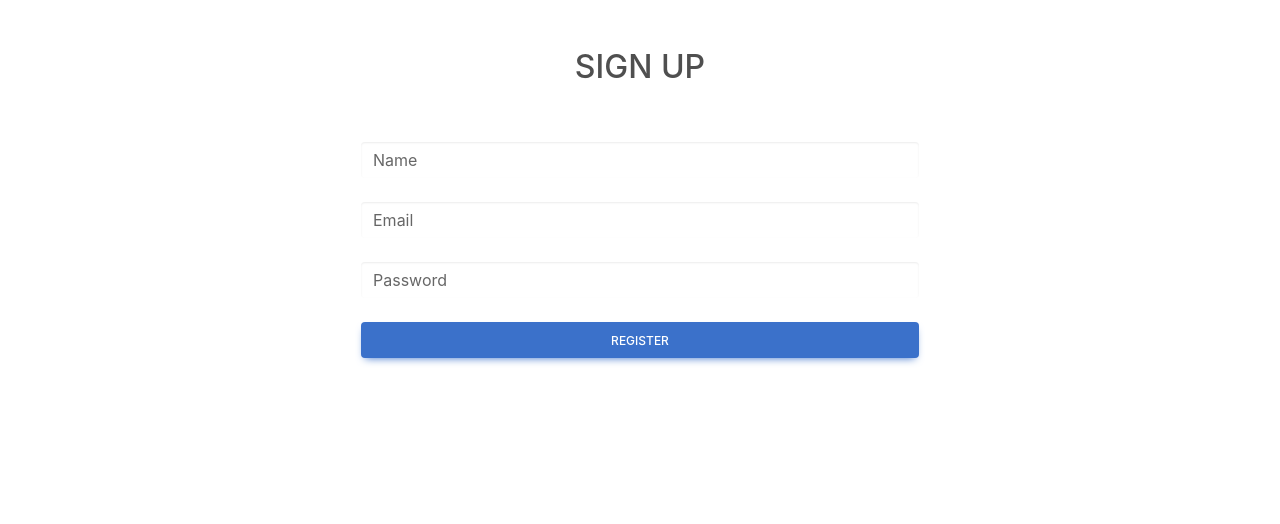
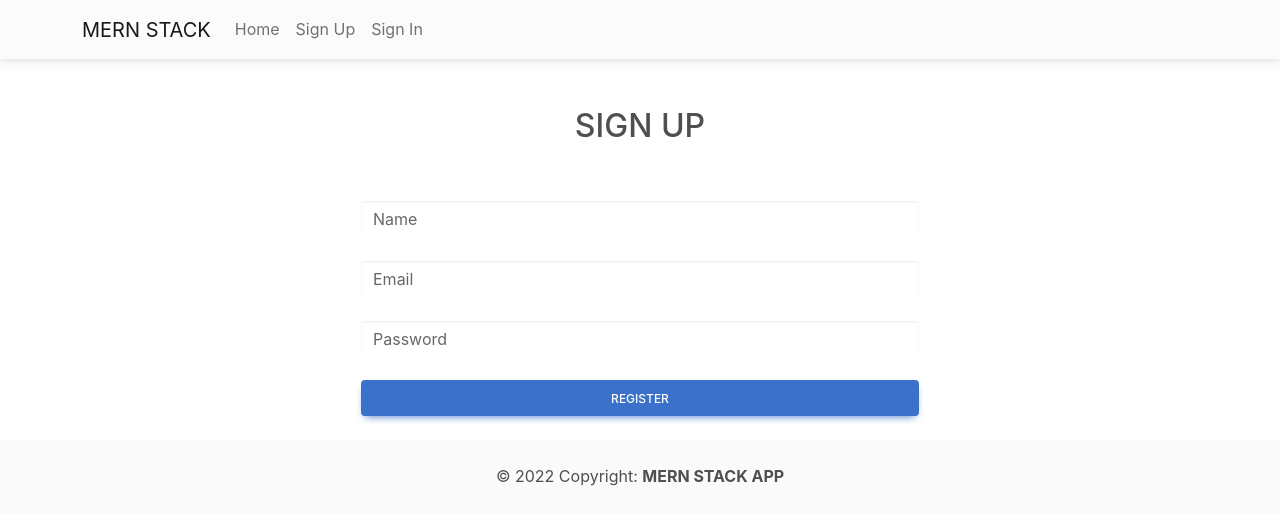
Before and after one commit to aledigirm3/prova-frontend, a React (Create React App) app: page /signup in a window 1280 px wide. Shown: the top 524 px of the page. Built offline with nearby package versions, Linux system fonts and the light colour scheme; no server answers.

Commit message:
header, footer, signIn

```diff
--- a/package.json
+++ b/package.json
@@ -11,6 +11,7 @@
     "react-dom": "^18.2.0",
     "react-router-dom": "^5.3.0",
     "react-scripts": "^5.0.1",
+    "react-toastify": "^9.1.1",
     "web-vitals": "^2.1.4"
   },
   "scripts": {
--- a/src/App.js
+++ b/src/App.js
@@ -1,6 +1,8 @@
 import React from 'react'
 import './App.css'
 import { BrowserRouter, Route } from 'react-router-dom'
+import { ToastContainer } from 'react-toastify'
+import 'react-toastify/dist/ReactToastify.css'
 import Home from './pages/Home'
 import SignUp from './pages/SignUp'
 import SignIn from './pages/SignIn'
@@ -8,6 +10,7 @@
 const App = () => {
   return (
     <div>
+      <ToastContainer/>
       <BrowserRouter>
       <Route exact path='/' component={Home}/>
       <Route exact path='/signup' component={SignUp}/>
--- /dev/null
+++ b/src/component/Footer.js
@@ -0,0 +1,14 @@
+// rafce
+import React from 'react'
+
+const Footer = () => {
+  return (
+    <div>
+        <div className="text-center p-4 footer" style={{ backgroundColor: '#fafafa' }}>
+                © 2022 Copyright: <a className="text-reset fw-bold" target="_blank" rel="noreferrer" href="#">MERN STACK APP</a>
+            </div>
+    </div>
+  )
+}
+
+export default Footer
--- /dev/null
+++ b/src/component/Header.js
@@ -0,0 +1,55 @@
+// rafce
+import React from 'react'
+import { Link } from 'react-router-dom'
+
+const Header = () => {
+  return (
+    <div>
+        <nav className="navbar navbar-expand-lg navbar-light bg-light">
+
+     <div className="container">
+
+     <button
+    className="navbar-toggler"
+    type="button"
+    data-mdb-toggle="collapse"
+    data-mdb-target="#navbarSupportedContent"
+    aria-controls="navbarSupportedContent"
+    aria-expanded="false"
+    aria-label="Toggle navigation"
+    >
+    <i className="fas fa-bars"></i>
+    </button>
+
+    <div className="collapse navbar-collapse" id="navbarSupportedContent">
+
+        <Link className="navbar-brand mt-2 mt-lg-0" href="#">
+            MERN STACK
+        </Link>
+
+        <ul className="navbar-nav me-auto mb-2 mb-lg-0">
+
+            <li className="nav-item">
+                <Link className="nav-link" to="/">Home</Link>
+            </li>
+
+            <li className="nav-item">
+                <Link className="nav-link" to="/signup">Sign Up</Link>
+            </li>
+
+            <li className="nav-item">
+                <Link className="nav-link" to="/signin">Sign In</Link>
+           </li>
+
+        </ul>
+
+    </div>
+
+</div>
+
+</nav>
+    </div>
+  )
+}
+
+export default Header
--- a/src/pages/Home.js
+++ b/src/pages/Home.js
@@ -1,3 +1,4 @@
+// rfce
 import React from 'react'
 
 const Home = () => {
--- a/src/pages/SignIn.js
+++ b/src/pages/SignIn.js
@@ -1,10 +1,55 @@
-import React from 'react'
+// rfce
+import React, { useState } from 'react'
+import axios from 'axios'
+import config from '../configuration.js'
+import { toast } from 'react-toastify'
+import Header from '../component/Header.js'
+import Footer from '../component/Footer.js'
 
 function SignIn () {
+  const [email, setEmail] = useState('')
+  const [password, setPassword] = useState('')
+
+  const handleSubmit = async (e) => {
+    e.preventDefault()
+    try {
+      await axios.post(`${config.api.uri}/user/actions/signin`, {
+        email,
+        password
+      })
+
+      // ritorna i campi a stringhe vuote
+      setEmail('')
+      setPassword('')
+
+      toast.success('Accesso effettuato')
+    } catch (err) {
+      toast.error(err.response.data.error)
+    }
+  }
+
   return (
     <div>
-        <h1>signIn</h1>
-    </div>
+      <Header/>
+     <div className="container custom_className pt-5">
+      <h2 className="signup_title text-center">SIGN IN</h2>
+      <form className=" col-sm-6 offset-3 pt-5 signup_form">
+
+        <div className="form-outline mb-4">
+          <input onChange={e => setEmail(e.target.value)} type="email" id="form4Example2" className="form-control" value={email}/>
+          <label className="form-label" htmlFor="form4Example2">Email</label>
+        </div>
+
+        <div className="form-outline mb-4">
+          <input onChange={e => setPassword(e.target.value)} type="password" id="form4Example3" className="form-control" value={password}/>
+          <label className="form-label" htmlFor="form4Example3">Password</label>
+        </div>
+
+        <button onClick={handleSubmit} type="submit" className="btn btn-primary btn-block mb-4">Login</button>
+      </form>
+     </div>
+     <Footer/>
+   </div>
   )
 }
 
--- a/src/pages/SignUp.js
+++ b/src/pages/SignUp.js
@@ -1,7 +1,10 @@
+// rfce
 import React, { useState } from 'react'
 import axios from 'axios'
-
 import config from '../configuration.js'
+import { toast } from 'react-toastify'
+import Header from '../component/Header.js'
+import Footer from '../component/Footer.js'
 
 function SignUp () {
   const [name, setName] = useState('')
@@ -21,13 +24,17 @@
       setName('')
       setEmail('')
       setPassword('')
+
+      toast.success('Registrazione avenuta con successo')
     } catch (err) {
-      console.log('Signup error: ', err)
+      toast.error(err.response.data.error)
     }
   }
 
   return (
-    <div className="container custom_className pt-5">
+    <div>
+      <Header/>
+     <div className="container custom_className pt-5">
       <h2 className="signup_title text-center">SIGN UP</h2>
       <form className=" col-sm-6 offset-3 pt-5 signup_form">
         <div className="form-outline mb-4">
@@ -47,7 +54,9 @@
 
         <button onClick={handleSubmit} type="submit" className="btn btn-primary btn-block mb-4">Register</button>
       </form>
-    </div>
+     </div>
+     <Footer/>
+   </div>
   )
 }
 
```
Also changed, not shown: 1 other file (tests, documents, lock files or other folders).
